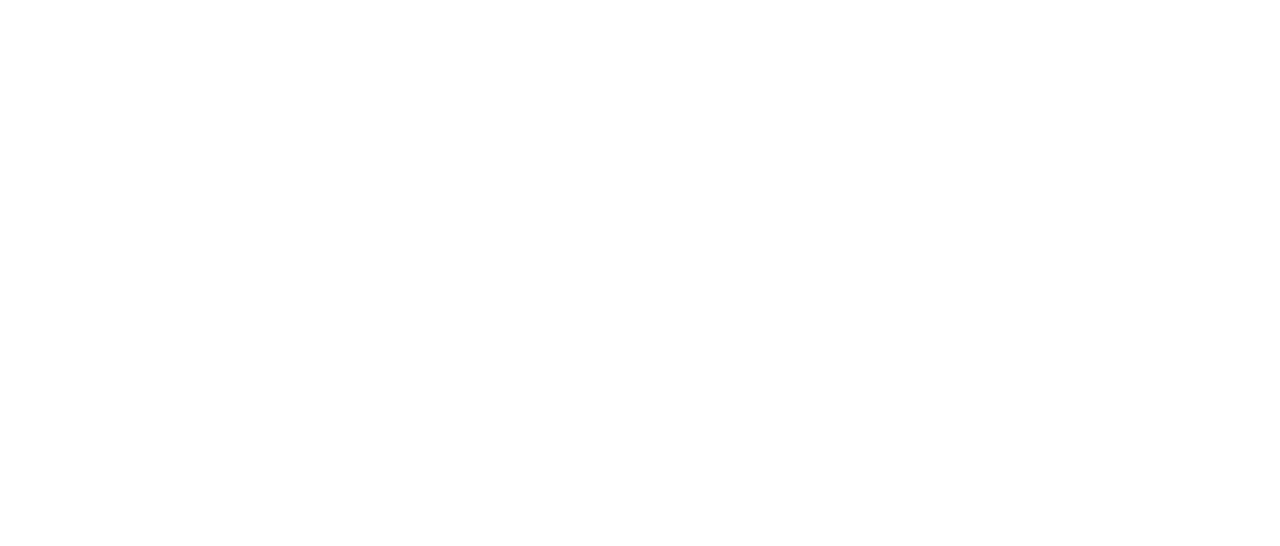
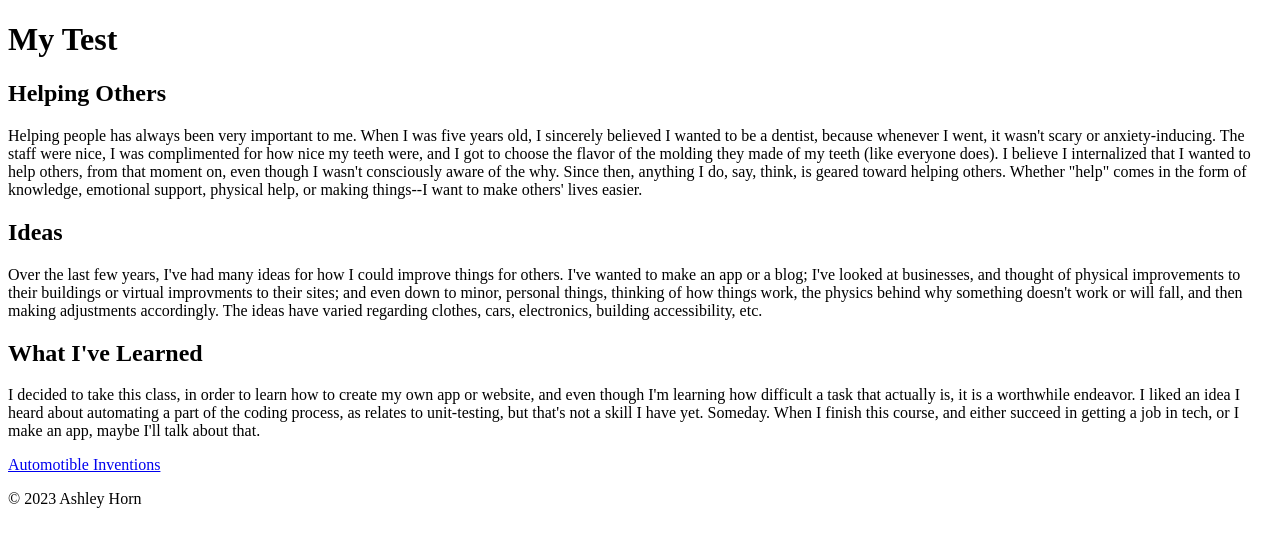
Before and after one commit to AccessPlus-FullTimeWebDev-Jan2023/js-assignment-4-html-me-something-PersimmonPanda, a website: page index.html in a window 1280 px wide. Drawn offline with Linux system fonts and the light colour scheme.

Commit message:
HTML Me Something

```diff
--- a/index.html
+++ b/index.html
@@ -1,8 +1,30 @@
 <!DOCTYPE html>
+
 <html>
    <head>
+      <title>Test</title>
    </head>
    <body>
-      <!-- Write your HTML in this file! -->
+         <header>
+            <h1>My Test</h1>
+            <article>
+               <h2>Helping Others</h2>
+               <p>Helping people has always been very important to me. When I was five years old, I sincerely believed I wanted to be a dentist, because whenever I went, it wasn't scary or anxiety-inducing. The staff were nice, I was complimented for how nice my teeth were, and I got to choose the flavor of the molding they made of my teeth (like everyone does). I believe I internalized that I wanted to help others, from that moment on, even though I wasn't consciously aware of the why. Since then, anything I do, say, think, is geared toward helping others. Whether "help" comes in the form of knowledge, emotional support, physical help, or making things--I want to make others' lives easier.</p>
+            </article>
+            <article>
+               <h2>Ideas</h2>
+               <p>Over the last few years, I've had many ideas for how I could improve things for others. I've wanted to make an app or a blog; I've looked at businesses, and thought of physical improvements to their buildings or virtual improvments to their sites; and even down to minor, personal things, thinking of how things work, the physics behind why something doesn't work or will fall, and then making adjustments accordingly. The ideas have varied regarding clothes, cars, electronics, building accessibility, etc.</p>
+            <article>
+            </article>
+               <h2>What I've Learned</h2>
+               <p>I decided to take this class, in order to learn how to create my own app or website, and even though I'm learning how difficult a task that actually is, it is a worthwhile endeavor. I liked an idea I heard about automating a part of the coding process, as relates to unit-testing, but that's not a skill I have yet. Someday. When I finish this course, and either succeed in getting a job in tech, or I make an app, maybe I'll talk about that.</p>
+            </article>
+         </header>
+          <main>
+            <a href="https://www.history.com/topics/inventions/automobiles">Automotible Inventions</a>
+          </main>
+      <footer>
+         <p>&copy 2023 Ashley Horn</p>
+      </footer>
    </body>
 </html>
```
